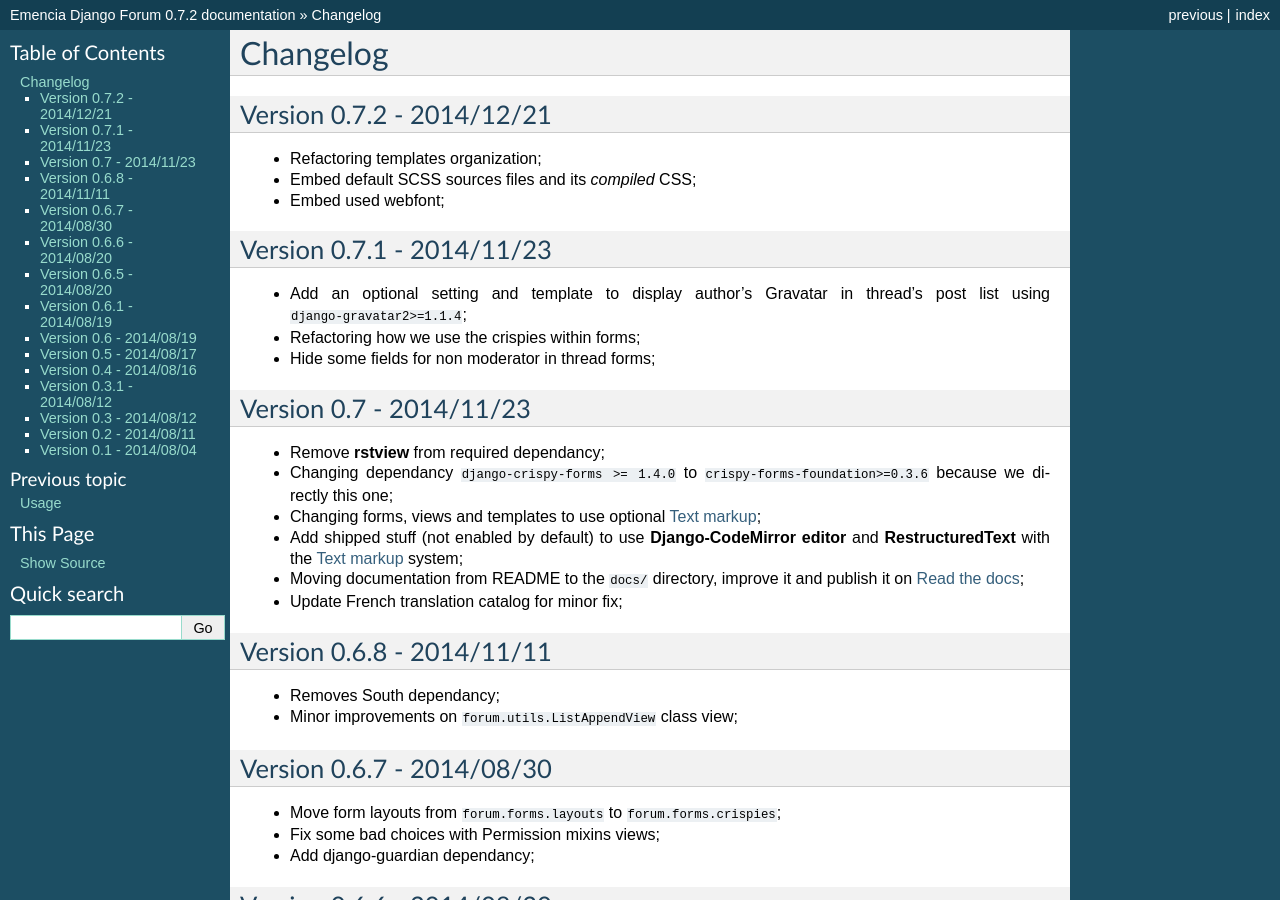
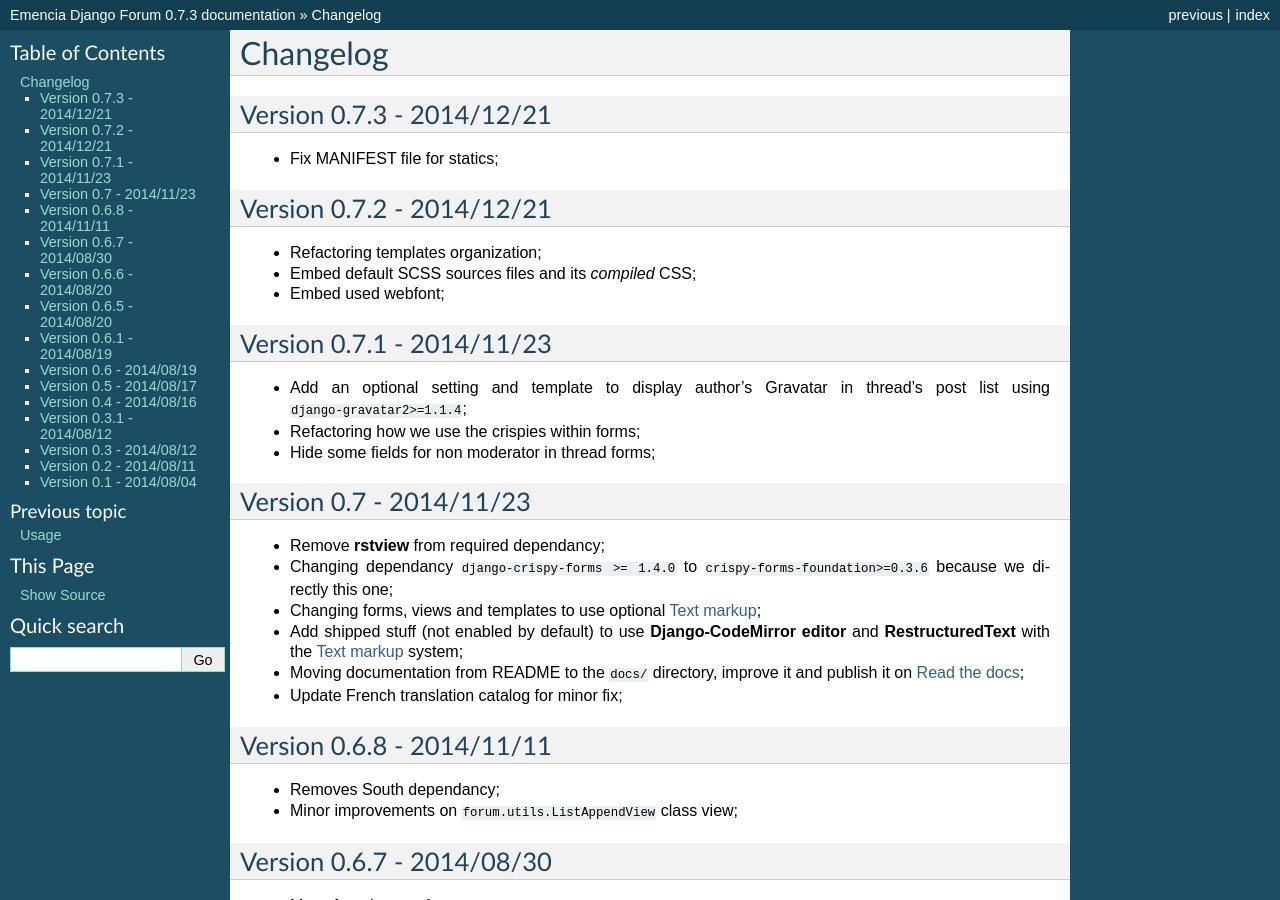
Before and after one commit to emencia/emencia-django-forum, a Sphinx documentation site: the page built from docs/changelog.rst, in a window 1280 px wide and 900 px high. Built offline with Sphinx 7.4.7, drawn with Linux system fonts in a browser that asks for light colours; some of the changed text lies outside the part shown.

Commit message:
Fix MANIFEST file for statics, bump to 0.7.3

```diff
--- a/docs/changelog.rst
+++ b/docs/changelog.rst
@@ -2,6 +2,11 @@
 =========
 Changelog
 =========
+
+Version 0.7.3 - 2014/12/21
+**************************
+
+* Fix MANIFEST file for statics;
 
 Version 0.7.2 - 2014/12/21
 **************************
--- a/forum/__init__.py
+++ b/forum/__init__.py
@@ -1,2 +1,2 @@
 """A minimalistic Django forum app"""
-__version__ = '0.7.2'
+__version__ = '0.7.3'
```
Also changed, not shown: 1 other file.
